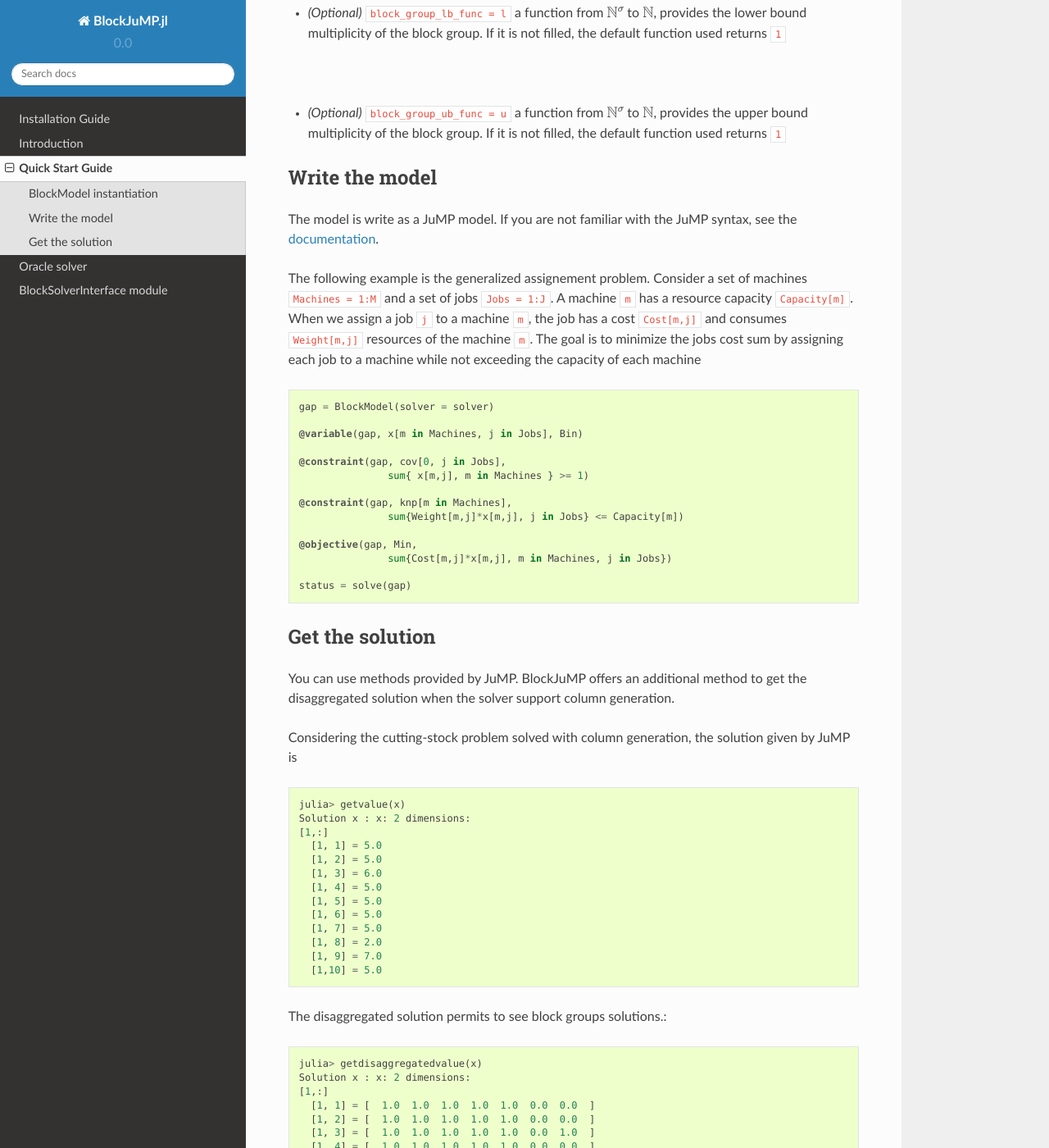
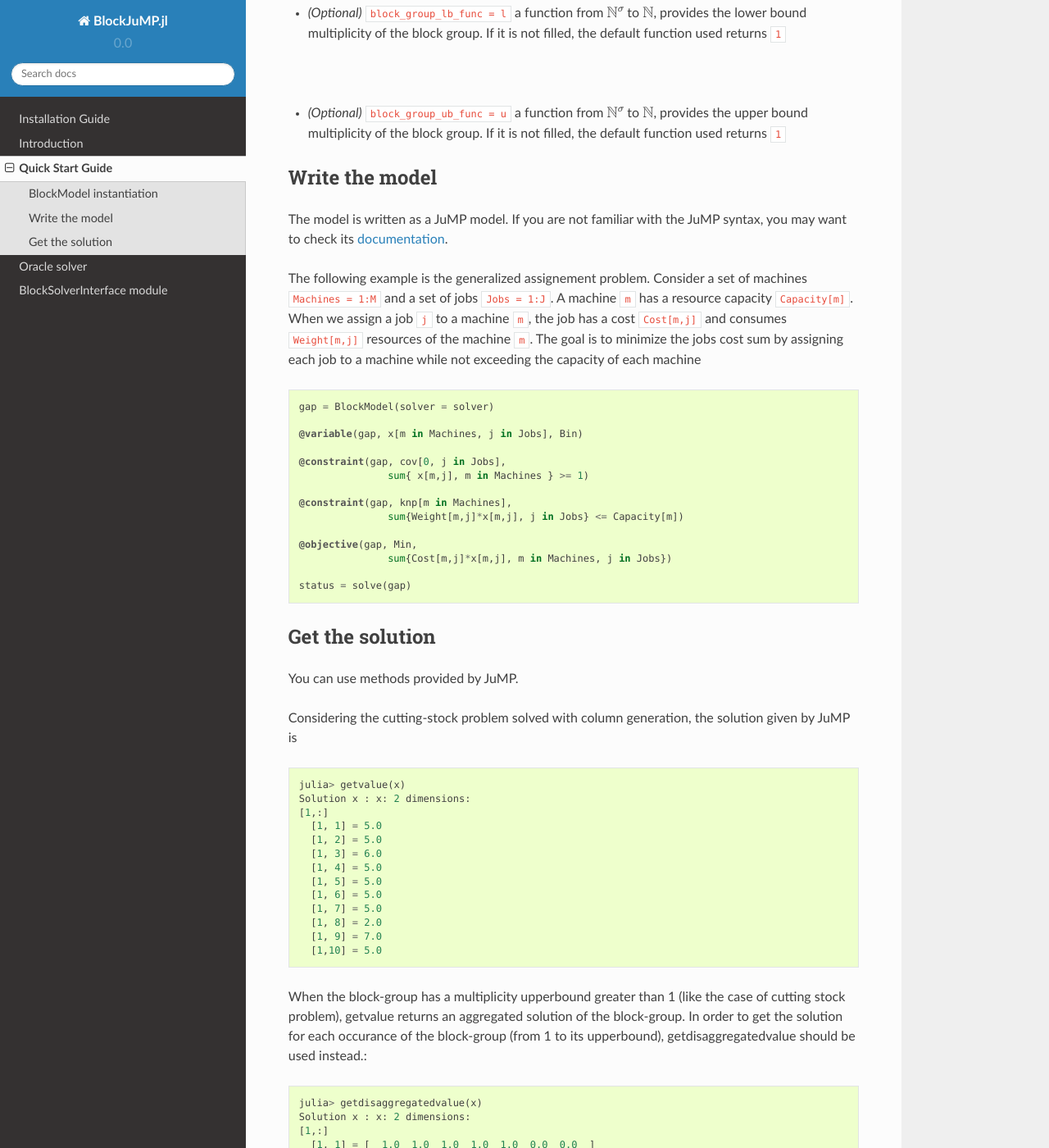
Before and after one commit to realopt/BlockDecomposition.jl, a Sphinx documentation site: the page built from doc/source/quickstart.rst, in a window 1280 px wide and 1400 px high, scrolled down 781 px. Shown: the whole window at 82% size. Built offline with Sphinx 7.4.7 and the Read the Docs theme 2.0.0, drawn with Linux system fonts in a browser that asks for light colours; some of the changed text lies outside the part shown.

Commit message:
updated doc

```diff
--- a/doc/source/BlockSolverInterface.rst
+++ b/doc/source/BlockSolverInterface.rst
@@ -4,6 +4,9 @@
 BlockSolverInterface module
 -----------------
 
+The content of this section is not useful to the user of BlockJuMP.
+It has implementation details about the connection with JuMP and the underlying solver.
+It is aimed mainly at developpers who would like to contribute to BlockJuMP.
 
 Block-identification data
 ^^^^^^^^^^^^^^^^^^^^^^^^^
--- a/doc/source/quickstart.rst
+++ b/doc/source/quickstart.rst
@@ -30,7 +30,7 @@
 |
 * *(Optional)* ``block_group_func = s`` a function from :math:`\mathbb{N}^b`
   to :math:`\mathbb{N}^{\sigma}`,
-  assuming we want to use for block-identification, block groups with
+  assuming we want to group blocks into block groups with
   multi-indices that are made of :math:`\sigma` indices.
   This function returns the block group multi-index of a block multi-index.
   If it is not filled,
@@ -50,8 +50,8 @@
 
 Write the model
 ^^^^^^^^^^^^^^^
-The model is write as a JuMP model. If you are not familiar with the JuMP syntax,
-see the `documentation <https://jump.readthedocs.io/en/latest/quickstart.html#defining-variables>`_.
+The model is written as a JuMP model. If you are not familiar with the JuMP syntax,
+you may want to check its `documentation <https://jump.readthedocs.io/en/latest/quickstart.html#defining-variables>`_.
 
 The following example is the generalized assignement problem.
 Consider a set of machines ``Machines = 1:M`` and a set of jobs ``Jobs = 1:J``.
@@ -79,8 +79,7 @@
 
 Get the solution
 ^^^^^^^^^^^^^^^^
-You can use methods provided by JuMP. BlockJuMP offers an additional method to
-get the disaggregated solution when the solver support column generation.
+You can use methods provided by JuMP.
 
 Considering the cutting-stock problem solved with column generation, the solution
 given by JuMP is ::
@@ -99,8 +98,10 @@
     [1, 9] = 7.0
     [1,10] = 5.0
 
-
-The disaggregated solution permits to see block groups solutions.::
+When the block-group has a multiplicity upperbound greater than 1 (like the case of cutting stock problem),
+getvalue returns an aggregated solution of the block-group. In order to
+get the solution for each occurance of the block-group (from 1 to its upperbound),
+getdisaggregatedvalue should be used instead.::
 
   julia> getdisaggregatedvalue(x)
   Solution x : x: 2 dimensions:
```
Also changed, not shown: doc/source/oracle.rst (+5 -6 lines).
